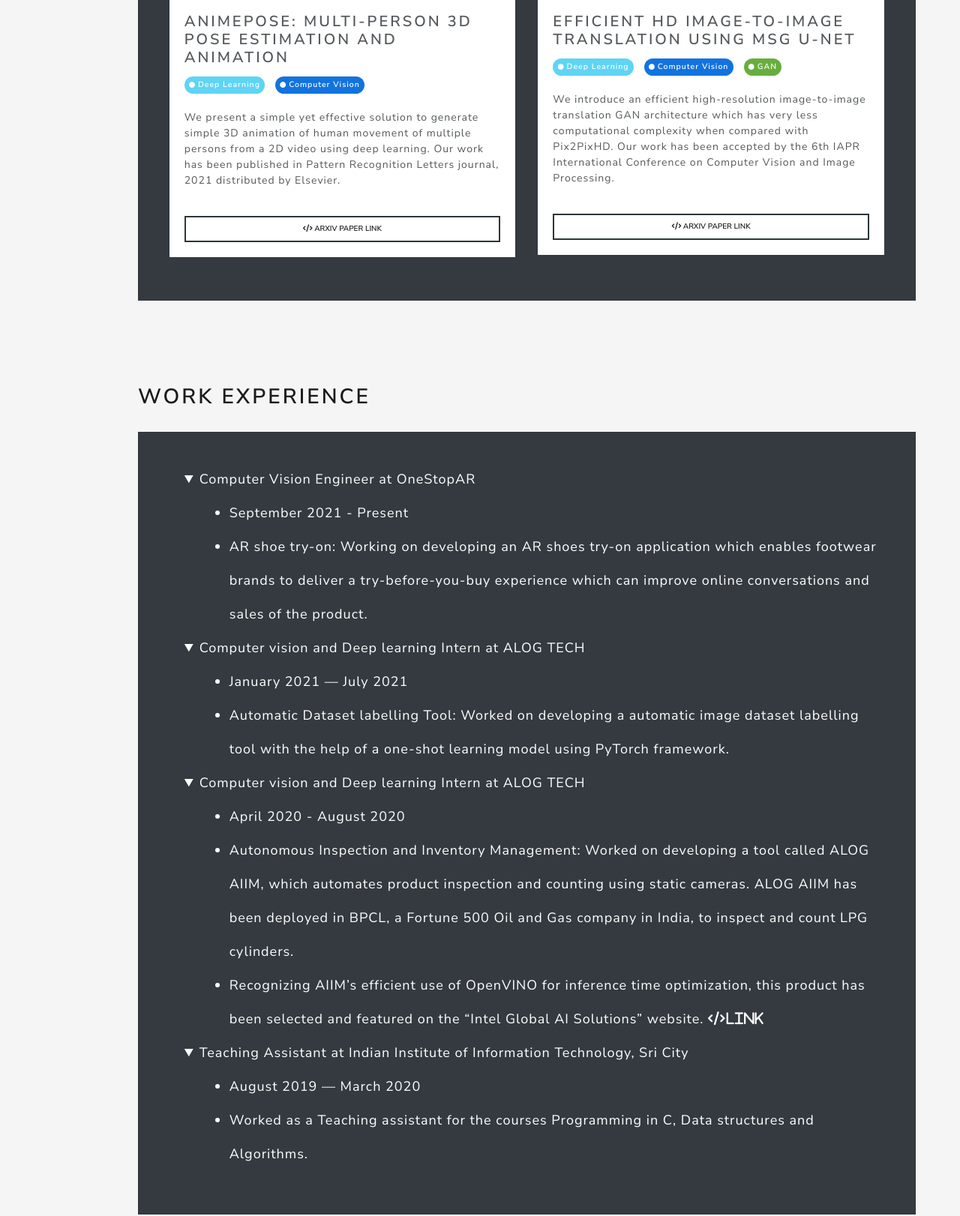
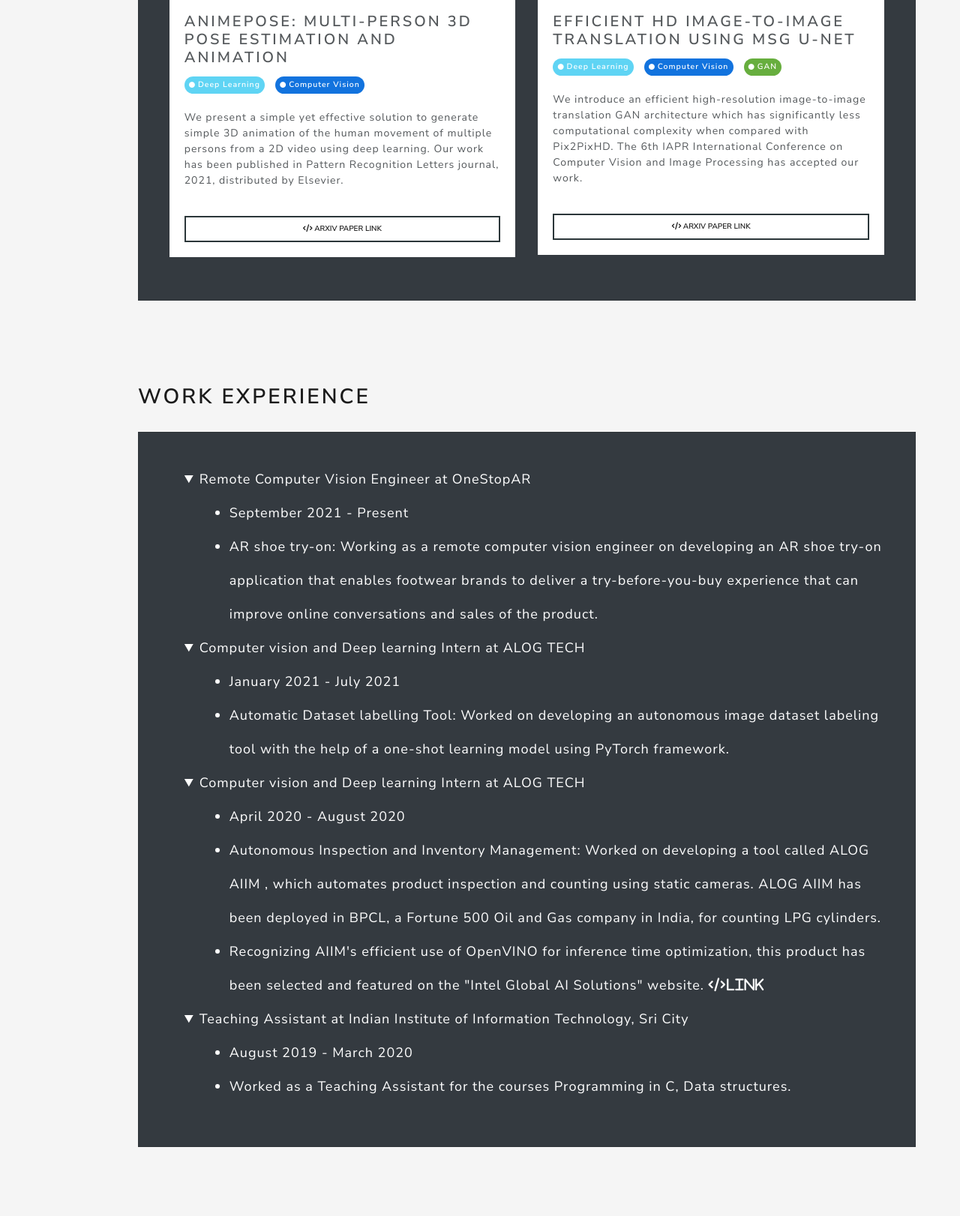
Before and after one commit to laxmaniron/laxmaniron.github.io, a plain HTML site: page index.html in a window 1280 px wide. Shown: the part 1895-3517 px from the top of the page at 75% size. Drawn offline with nearby package versions, Linux system fonts and the light colour scheme.

Commit message:
Update index.html

```diff
--- a/index.html
+++ b/index.html
@@ -369,9 +369,7 @@
                         </span> -->
                         <br /><br />
                         <p class="card-text">
-                           We present a simple yet effective solution to generate simple 3D animation of human movement of multiple persons
-                           from a 2D video using deep learning. Our work has been published in Pattern Recognition Letters journal, 2021 distributed by
-                           Elsevier.
+                          We present a simple yet effective solution to generate simple 3D animation of the human movement of multiple persons from a 2D video using deep learning. Our work has been published in Pattern Recognition Letters journal, 2021, distributed by Elsevier.
                           <br />
                           &nbsp;
                         </p>
@@ -424,9 +422,8 @@
                         </span>
                         <br /><br />
                         <p class="card-text">
-                          We introduce an efficient high-resolution image-to-image translation GAN architecture which has very less computational
-                          complexity when compared with Pix2PixHD. Our work has been accepted by the 6th IAPR International
-                          Conference on Computer Vision and Image Processing.
+                          We introduce an efficient high-resolution image-to-image translation GAN architecture which has significantly less computational complexity when compared with Pix2PixHD. The 6th IAPR International Conference on Computer Vision and Image Processing has accepted our work.
+
                           <br />
                           &nbsp;
                         </p>
@@ -479,20 +476,20 @@
 
                 <div class="card-text">
                   <ul style="font-size: large;list-style-type: disclosure-closed;line-height: 45px;">
-                    <li style="list-style-type: disclosure-open;">Computer Vision Engineer at OneStopAR</li>
+                    <li style="list-style-type: disclosure-open;">Remote Computer Vision Engineer at OneStopAR</li>
 
                       <ul type="disc" style="color: white">
                         <li> September 2021 - Present   </li>
-                        <li> AR shoe try-on: Working on developing an AR shoes try-on application which enables footwear brands to deliver a
-                          try-before-you-buy experience which can improve online conversations and sales of the product. </li>
+                        <li> AR shoe try-on: Working as a remote computer vision engineer on developing an AR shoe try-on application that enables footwear
+                          brands to deliver a try-before-you-buy experience that can improve online conversations and sales of the product. </li>
                         </ul>
 
                   <li style="list-style-type: disclosure-open;">Computer vision and Deep learning Intern at ALOG TECH</li>
 
 
                     <ul type="disc" style="color: white">
-                      <li> January 2021 — July 2021   </li>
-                      <li> Automatic Dataset labelling Tool: Worked on developing a automatic image dataset labelling tool with the help of a one-shot
+                      <li> January 2021 - July 2021   </li>
+                      <li> Automatic Dataset labelling Tool: Worked on developing an autonomous image dataset labeling tool with the help of a one-shot
                         learning model using PyTorch framework. </li>
                       </ul>
 
@@ -503,11 +500,11 @@
 
                 <ul type="disc" style="color: white">
                   <li> April 2020 - August 2020    </li>
-                  <li> Autonomous Inspection and Inventory Management: Worked on developing a tool called ALOG AIIM, which automates product inspection and counting using static cameras. ALOG AIIM has been deployed in
-                    BPCL, a Fortune 500 Oil and Gas company in India, to inspect and count LPG cylinders. </li>
+                  <li> Autonomous Inspection and Inventory Management: Worked on developing a tool called ALOG AIIM , which automates product inspection and counting using static cameras. ALOG AIIM has been deployed in
+                    BPCL, a Fortune 500 Oil and Gas company in India, for counting LPG cylinders. </li>
                     <li>
-                      Recognizing AIIM’s efficient use of OpenVINO for inference time optimization, this product has been selected and featured on the
-                     “Intel Global AI Solutions” website. <a href="https://www.intel.com/content/www/us/en/internet-of-things/ai-in-production/partners/alog-tech.html" class="fas fa-code" style="color:white;text-decoration: none;" target="_blank">Link</a>
+                      Recognizing AIIM's efficient use of OpenVINO for inference time optimization, this product has been selected and featured on the
+                     "Intel Global AI Solutions" website. <a href="https://www.intel.com/content/www/us/en/internet-of-things/ai-in-production/partners/alog-tech.html" class="fas fa-code" style="color:white;text-decoration: none;" target="_blank">Link</a>
                     </li>
                   </ul>
 
@@ -515,8 +512,8 @@
                 <li style="list-style-type: disclosure-open;">Teaching Assistant at Indian Institute of Information Technology, Sri City</li>
 
                 <ul type="disc" style="color: white">
-                  <li> August 2019 — March 2020    </li>
-                  <li> Worked as a Teaching assistant for the courses Programming in C, Data structures and Algorithms. </li>
+                  <li> August 2019 - March 2020    </li>
+                  <li> Worked as a Teaching Assistant for the courses Programming in C, Data structures. </li>
 
                   </ul>
 
@@ -583,8 +580,8 @@
                           </span>
                           <br /><br />
                           <p class="card-text">
-                            A computer vision model that takes in two dresses and mixes style of one dress with content of another dress to generate a new
-                            dress using neural style transfer.
+                            A computer vision model that takes in two dresses and mixes the style of one dress with the content of another dress to generate a
+new dress using neural style transfer.
                             <br />
                             &nbsp;
                           </p>
@@ -665,7 +662,7 @@
                         <img style="width: 100%; display: block;" src="./show_time.png" alt="Project" />
                         <div class="card-body">
                           <h4 class="card-title">
-                            It’s Show Time
+                            It's Show Time
                           </h4>
                           <span class="badge badge-primary badge-pill"
                             style="background-color: #5fd4f4;padding: 0.6em 0.6em 0.6em 0.6em;">
@@ -747,8 +744,8 @@
                           </span>
                           <br /><br />
                           <p class="card-text">
-                            A Computer vision project which detects vehicle plate in an image and extracts the registration number. This project is made with help of
-                            Tensorflow Models.
+                            A Computer vision project which detects vehicle plate in an image and extracts the registration number made with the help of
+TensorFlow Models.
                             <br />
                             &nbsp;
                           </p>
@@ -828,7 +825,7 @@
                       aria-valuenow="75" aria-valuemin="0" aria-valuemax="100" style="width: 95%"></div>
                   </div>
                   <p>
-                    HTML, CSS, JSON
+                    Html, Css, Json
                     | Django, React, Node
                   </p>
                 </div>
@@ -936,7 +933,7 @@
                   </div>
                   <div class="col" style="padding-bottom: 10px;padding-top: 10px;">
                     <a href="./Laxman_Kumarapu_Resume.pdf" download class="cref" target="_blank">
-                      <i class="fa fa-file-pdf"></i>&nbsp;&nbsp;Download Résumé
+                      <i class="fa fa-file-pdf"></i>&nbsp;&nbsp;Download Resume
                     </a>
                   </div>
                   <div class="col" style="padding-bottom: 10px;padding-top: 10px;">
```
